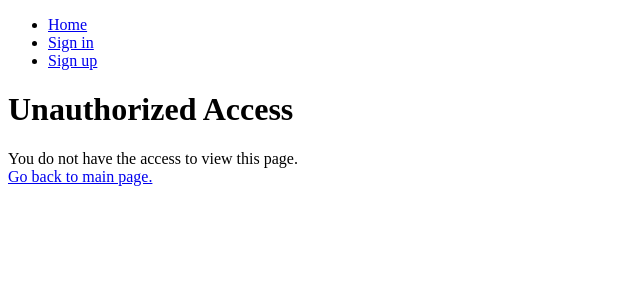
After one commit to SkyMarsh14/members-only, a Node server app: page /unauthorized in a window 1280 px wide. The commit adds this page. Shown: the top 300 px of the page, without its empty margins (0-640 px from the left). Run offline with Node 20, Linux system fonts and the light colour scheme; some libraries are stand-ins or nearby versions.

Commit message:
add unauthorized page where a user without access will be redirected trying to view restrictive access content

```diff
--- a/app.js
+++ b/app.js
@@ -10,6 +10,7 @@ const signInRouter = require("./routes/signInRouter");
 const logoutRouter = require("./routes/logoutRouter");
 const pool = require("./db/pool");
 const membershipRouter = require("./routes/membershipRouter");
+const unauthorizedRouter = require("./routes/unauthorizedRouter");
 
 app.set("views", path.join(__dirname, "views"));
 app.set("view engine", "ejs");
@@ -36,6 +37,7 @@ app.use("/sign-up", signUpRouter);
 app.use("/sign-in", signInRouter);
 app.use("/logout", logoutRouter);
 app.use("/membership", membershipRouter);
+app.use("/unauthorized", unauthorizedRouter);
 const PORT = process.env.PORT || 3000;
 app.listen(PORT, () => {
   console.log(`Express app is listening to PORT ${PORT}.`);
--- a/controllers/membershipController.js
+++ b/controllers/membershipController.js
@@ -4,10 +4,7 @@ const membershipController = {
     if (!req.user.hasMembership) {
       res.render("index", { page: "membership", error: req.session.message });
     } else {
-      res.render("index", {
-        page: "home",
-        message: "You already have a membership!",
-      });
+      res.redirect("/");
     }
   },
   post: async (req, res, next) => {
--- a/lib/passportUtils.js
+++ b/lib/passportUtils.js
@@ -15,10 +15,10 @@ const comparePassword = async (password, user) => {
   return await bcrypt.compare(password, user.password);
 };
 const isAuth = async (req, res, next) => {
-  if (req.isAuthenticated) {
+  if (req.isAuthenticated()) {
     next();
   } else {
-    res.status(401).redirect("/");
+    res.status(401).redirect("/unauthorized");
   }
 };
 
--- /dev/null
+++ b/routes/unauthorizedRouter.js
@@ -0,0 +1,7 @@
+const { Router } = require("express");
+const unauthorizedRouter = Router();
+
+unauthorizedRouter.use("/", (req, res) => {
+  res.render("index", { page: "unauthorized" });
+});
+module.exports = unauthorizedRouter;
--- a/views/index.ejs
+++ b/views/index.ejs
@@ -9,7 +9,8 @@
     <%-include('partials/header') %> <% switch(page){ case 'home': %>
     <%-include('partials/home') %> <% break; case 'sign-up': %>
     <%-include('partials/sign-up') %> <% break; case 'membership':%>
-    <%-include('partials/membership') %> <% break; case 'sign-in':%>
+    <%-include('partials/membership') %> <% break; case 'unauthorized':%>
+    <%-include('partials/unauthorized') %> <% break; case 'sign-in': %>
     <%-include('partials/sign-in') %> <% }%>
   </body>
 </html>
--- a/views/partials/home.ejs
+++ b/views/partials/home.ejs
@@ -1,6 +1,6 @@
 <h1>Clubhouse</h1>
 <% if(locals.user){ %>
-<h2>Welcome back user <%=user.username %> are signed in!</h2>
+<h2>Welcome back user <%=user.username %>.<br />You are signed in.</h2>
 <% if(locals.message) {%>
 <div><%=message %></div>
 <% } %> <% if(!locals.user.hasMembership){ %>
@@ -8,9 +8,9 @@
 <div>Unlock membership features by gaining membership!</div>
 <div><a href="/membership">Join now!</a></div>
 <% } else{%>
-<div>You have a membership. Explore membership exclusive features.</div>
+<div>You have our membership.</div>
+<div>Explore membership exclusive features.</div>
 <%} } else{ %>
 <h2>Share your thoughts with in a secure and private website.</h2>
 <div>Sign up to gain access to our member-exclusive resources.</div>
-
 <% } %>
--- /dev/null
+++ b/views/partials/unauthorized.ejs
@@ -0,0 +1,5 @@
+<h1>Unauthorized Access</h1>
+<div>You do not have the access to view this page.</div>
+<div>
+  <a href="/">Go back to main page.</a>
+</div>
```
